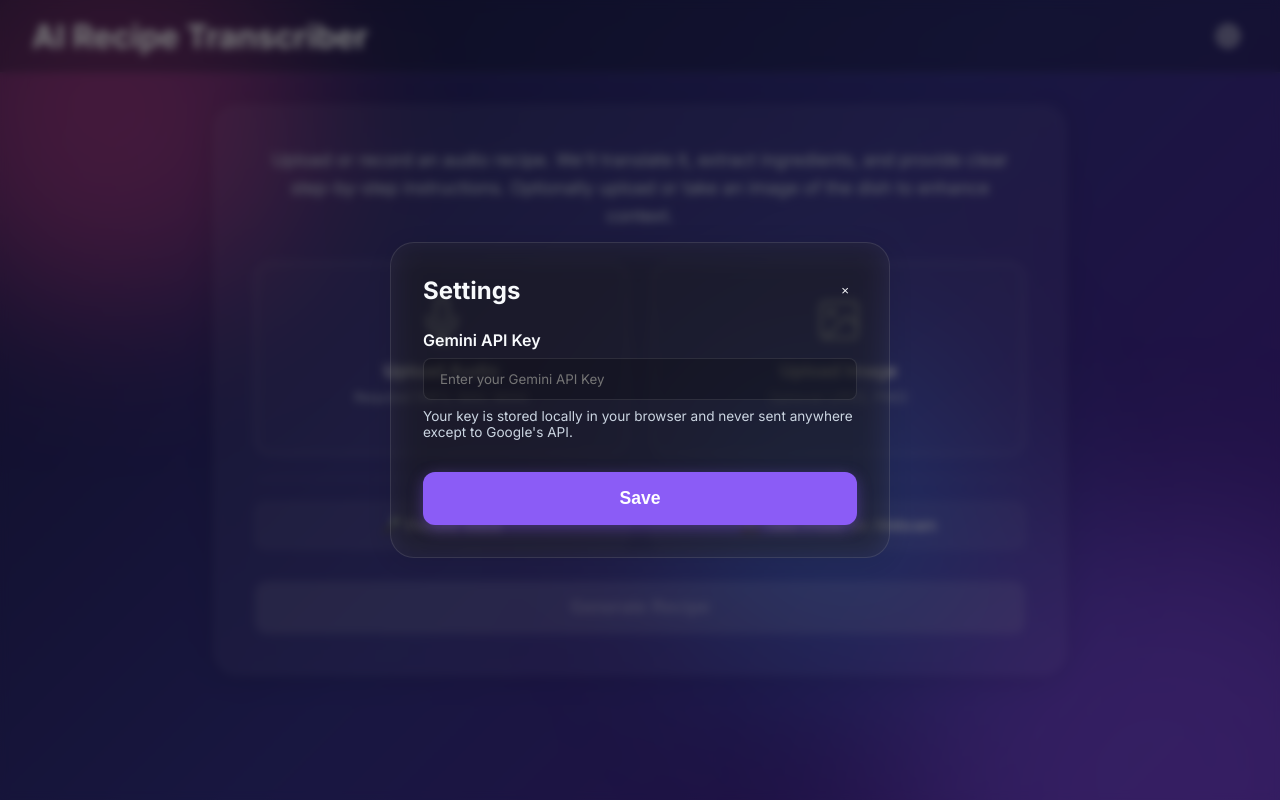
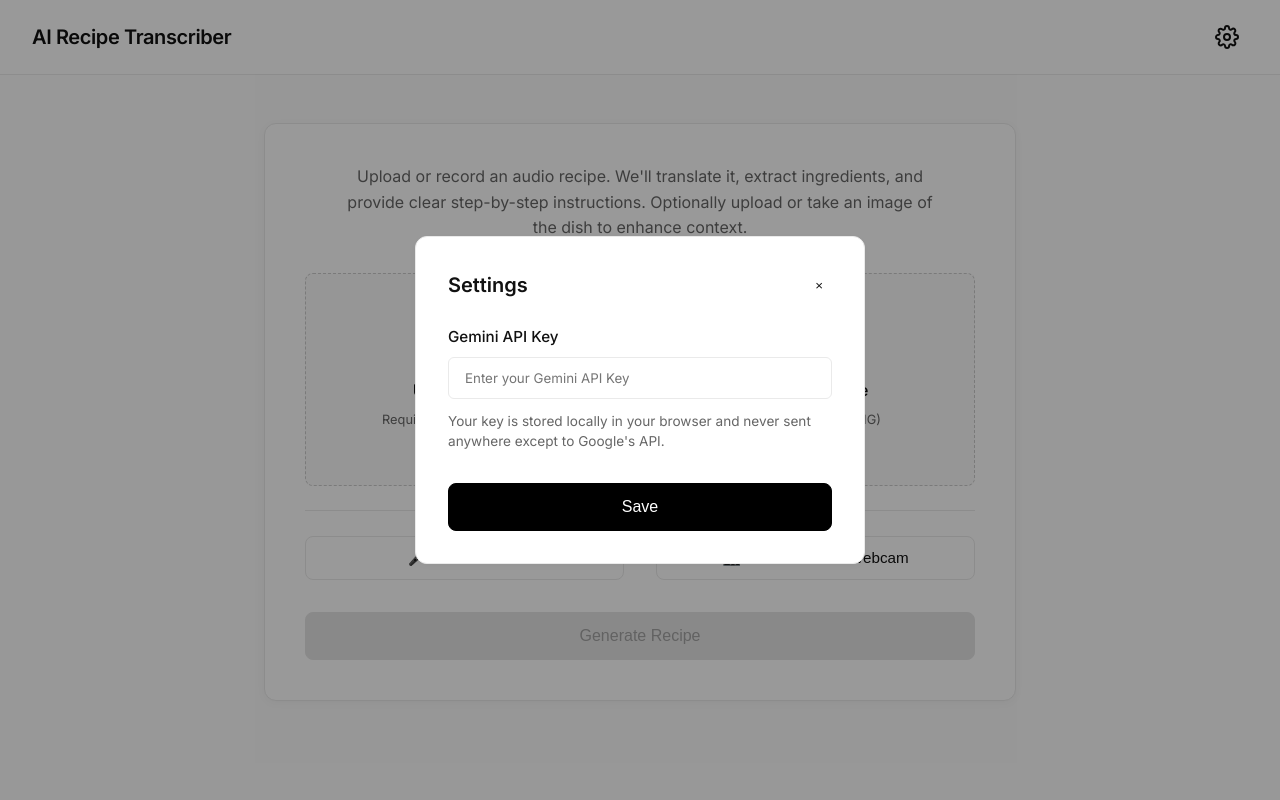
Before and after one commit to hegdekartik/talk2taste, a website built with Vite: page index.html in a window 1280 px wide. Built offline with nearby package versions, Linux system fonts and the light colour scheme.

Commit message:
Update UI to a minimal, clean light theme

```diff
--- a/index.html
+++ b/index.html
@@ -11,11 +11,7 @@
     <link rel="stylesheet" href="style.css">
 </head>
 <body>
-    <div class="background-elements">
-        <div class="blob blob-1"></div>
-        <div class="blob blob-2"></div>
-        <div class="blob blob-3"></div>
-    </div>
+    <!-- Clean background -->
 
     <header class="glass-header">
         <h1>AI Recipe Transcriber</h1>
--- a/style.css
+++ b/style.css
@@ -1,13 +1,11 @@
 :root {
-    --primary: #8b5cf6;
-    --primary-hover: #7c3aed;
-    --bg-gradient-1: #1e1b4b;
-    --bg-gradient-2: #312e81;
-    --bg-gradient-3: #4c1d95;
-    --glass-bg: rgba(255, 255, 255, 0.05);
-    --glass-border: rgba(255, 255, 255, 0.1);
-    --text-primary: #f8fafc;
-    --text-secondary: #cbd5e1;
+    --primary: #000000;
+    --primary-hover: #333333;
+    --bg-color: #fcfcfc;
+    --card-bg: #ffffff;
+    --border-color: #eaeaea;
+    --text-primary: #111111;
+    --text-secondary: #666666;
     --danger: #ef4444;
     --success: #10b981;
 }
@@ -20,70 +18,19 @@
 
 body {
     font-family: 'Inter', -apple-system, BlinkMacSystemFont, sans-serif;
-    background: linear-gradient(135deg, var(--bg-gradient-1), var(--bg-gradient-2), var(--bg-gradient-3));
+    background-color: var(--bg-color);
     color: var(--text-primary);
     min-height: 100vh;
     display: flex;
     flex-direction: column;
     overflow-x: hidden;
+    line-height: 1.5;
 }
 
-/* Background animated blobs */
-.background-elements {
-    position: fixed;
-    top: 0;
-    left: 0;
-    width: 100vw;
-    height: 100vh;
-    z-index: -1;
-    overflow: hidden;
-}
-
-.blob {
-    position: absolute;
-    border-radius: 50%;
-    filter: blur(80px);
-    opacity: 0.5;
-    animation: float 20s infinite ease-in-out alternate;
-}
-
-.blob-1 {
-    width: 400px;
-    height: 400px;
-    background: #ec4899;
-    top: -100px;
-    left: -100px;
-}
-
-.blob-2 {
-    width: 500px;
-    height: 500px;
-    background: #8b5cf6;
-    bottom: -200px;
-    right: -100px;
-    animation-delay: -5s;
-}
-
-.blob-3 {
-    width: 300px;
-    height: 300px;
-    background: #3b82f6;
-    top: 40%;
-    left: 50%;
-    animation-delay: -10s;
-}
-
-@keyframes float {
-    0% { transform: translate(0, 0) scale(1); }
-    100% { transform: translate(50px, 50px) scale(1.1); }
-}
-
-/* Glassmorphism Classes */
+/* Minimal Header */
 .glass-header {
-    background: rgba(15, 23, 42, 0.3);
-    backdrop-filter: blur(12px);
-    -webkit-backdrop-filter: blur(12px);
-    border-bottom: 1px solid var(--glass-border);
+    background: var(--card-bg);
+    border-bottom: 1px solid var(--border-color);
     padding: 1rem 2rem;
     display: flex;
     justify-content: space-between;
@@ -93,23 +40,28 @@ body {
     z-index: 10;
 }
 
-.glass-card {
-    background: var(--glass-bg);
-    backdrop-filter: blur(16px);
-    -webkit-backdrop-filter: blur(16px);
-    border: 1px solid var(--glass-border);
-    border-radius: 24px;
-    box-shadow: 0 4px 30px rgba(0, 0, 0, 0.1);
+.glass-header h1 {
+    font-size: 1.25rem;
+    font-weight: 600;
+    letter-spacing: -0.02em;
 }
 
+/* Container & Cards */
 .container {
-    max-width: 900px;
-    margin: 2rem auto;
+    max-width: 800px;
+    margin: 3rem auto;
     padding: 0 1.5rem;
     width: 100%;
     display: flex;
     flex-direction: column;
     gap: 2rem;
+}
+
+.glass-card {
+    background: var(--card-bg);
+    border: 1px solid var(--border-color);
+    border-radius: 12px;
+    box-shadow: 0 2px 8px rgba(0, 0, 0, 0.04);
 }
 
 .upload-section {
@@ -121,15 +73,17 @@ body {
 
 .description {
     color: var(--text-secondary);
-    font-size: 1.1rem;
+    font-size: 1rem;
     line-height: 1.6;
     text-align: center;
+    max-width: 600px;
+    margin: 0 auto;
 }
 
 .upload-grid {
     display: grid;
     grid-template-columns: 1fr;
-    gap: 1.5rem;
+    gap: 2rem;
 }
 
 @media (min-width: 640px) {
@@ -144,28 +98,32 @@ body {
     gap: 1rem;
 }
 
+/* Drag and Drop Areas */
 .file-drop-area {
     position: relative;
-    border: 2px dashed rgba(255, 255, 255, 0.2);
-    border-radius: 16px;
-    padding: 2rem 1rem;
+    border: 1px dashed #cccccc;
+    border-radius: 8px;
+    padding: 2.5rem 1rem;
     text-align: center;
-    transition: all 0.3s ease;
-    background: rgba(255, 255, 255, 0.02);
+    transition: all 0.2s ease;
+    background: #fafafa;
     cursor: pointer;
     overflow: hidden;
     flex: 1;
+    display: flex;
+    align-items: center;
+    justify-content: center;
 }
 
 .file-drop-area:hover, .file-drop-area.dragover {
     border-color: var(--primary);
-    background: rgba(139, 92, 246, 0.1);
+    background: #f0f0f0;
 }
 
 .file-drop-area.has-file {
     border-style: solid;
     border-color: var(--success);
-    background: rgba(16, 185, 129, 0.1);
+    background: #f0fdf4;
 }
 
 .file-input {
@@ -190,11 +148,11 @@ body {
 
 .drop-content svg {
     margin-bottom: 0.5rem;
-    transition: transform 0.3s ease;
+    color: #999;
+    transition: color 0.2s ease;
 }
 
 .file-drop-area:hover .drop-content svg {
-    transform: translateY(-5px);
     color: var(--primary);
 }
 
@@ -203,14 +161,13 @@ body {
 }
 
 .drop-title {
-    font-weight: 600;
+    font-weight: 500;
     color: var(--text-primary);
-    font-size: 1.1rem;
+    font-size: 1rem;
 }
 
 .drop-desc {
-    font-size: 0.85rem;
-    opacity: 0.8;
+    font-size: 0.8rem;
 }
 
 .file-name {
@@ -232,15 +189,17 @@ body {
     display: flex;
     align-items: center;
     text-align: center;
-    color: rgba(255, 255, 255, 0.4);
-    font-size: 0.8rem;
-    font-weight: 600;
+    color: #aaaaaa;
+    font-size: 0.75rem;
+    font-weight: 500;
+    text-transform: uppercase;
+    letter-spacing: 0.05em;
 }
 
 .divider::before, .divider::after {
     content: '';
     flex: 1;
-    border-bottom: 1px solid rgba(255, 255, 255, 0.1);
+    border-bottom: 1px solid var(--border-color);
 }
 
 .divider span {
@@ -251,44 +210,42 @@ body {
 .primary-btn {
     background: var(--primary);
     color: white;
-    border: none;
-    padding: 1rem 2rem;
-    border-radius: 12px;
-    font-size: 1.1rem;
-    font-weight: 600;
+    border: 1px solid var(--primary);
+    padding: 0.875rem 2rem;
+    border-radius: 8px;
+    font-size: 1rem;
+    font-weight: 500;
     cursor: pointer;
-    transition: all 0.3s ease;
+    transition: all 0.2s ease;
     display: flex;
     justify-content: center;
     align-items: center;
     gap: 0.5rem;
     width: 100%;
-    box-shadow: 0 4px 15px rgba(139, 92, 246, 0.4);
 }
 
 .primary-btn:hover:not(:disabled) {
     background: var(--primary-hover);
-    transform: translateY(-2px);
-    box-shadow: 0 6px 20px rgba(139, 92, 246, 0.6);
+    border-color: var(--primary-hover);
 }
 
 .primary-btn:disabled {
-    background: rgba(255, 255, 255, 0.1);
-    color: rgba(255, 255, 255, 0.3);
+    background: #e5e5e5;
+    border-color: #e5e5e5;
+    color: #a3a3a3;
     cursor: not-allowed;
-    box-shadow: none;
 }
 
 .secondary-btn {
-    background: rgba(255, 255, 255, 0.05);
-    color: white;
-    border: 1px solid rgba(255, 255, 255, 0.1);
-    padding: 0.8rem 1.5rem;
-    border-radius: 10px;
-    font-size: 1rem;
+    background: transparent;
+    color: var(--text-primary);
+    border: 1px solid var(--border-color);
+    padding: 0.75rem 1.5rem;
+    border-radius: 8px;
+    font-size: 0.95rem;
     font-weight: 500;
     cursor: pointer;
-    transition: all 0.3s ease;
+    transition: all 0.2s ease;
     display: flex;
     justify-content: center;
     align-items: center;
@@ -297,53 +254,56 @@ body {
 }
 
 .secondary-btn:hover {
-    background: rgba(255, 255, 255, 0.1);
+    background: #f5f5f5;
+    border-color: #d4d4d4;
 }
 
 .secondary-btn.recording {
     border-color: var(--danger);
-    background: rgba(239, 68, 68, 0.1);
+    color: var(--danger);
+    background: #fef2f2;
 }
 
 .record-dot {
-    width: 12px;
-    height: 12px;
+    width: 10px;
+    height: 10px;
     background-color: var(--danger);
     border-radius: 50%;
     animation: pulse 1.5s infinite;
 }
 
 @keyframes pulse {
-    0% { transform: scale(0.95); box-shadow: 0 0 0 0 rgba(239, 68, 68, 0.7); }
-    70% { transform: scale(1); box-shadow: 0 0 0 10px rgba(239, 68, 68, 0); }
+    0% { transform: scale(0.95); box-shadow: 0 0 0 0 rgba(239, 68, 68, 0.4); }
+    70% { transform: scale(1); box-shadow: 0 0 0 8px rgba(239, 68, 68, 0); }
     100% { transform: scale(0.95); box-shadow: 0 0 0 0 rgba(239, 68, 68, 0); }
 }
 
 .icon-btn {
     background: transparent;
-    border: none;
+    border: 1px solid transparent;
     color: var(--text-primary);
     cursor: pointer;
     padding: 0.5rem;
-    border-radius: 50%;
+    border-radius: 6px;
     display: flex;
     align-items: center;
     justify-content: center;
-    transition: background 0.3s ease;
+    transition: all 0.2s ease;
 }
 
 .icon-btn:hover {
-    background: rgba(255, 255, 255, 0.1);
+    background: #f5f5f5;
+    border-color: var(--border-color);
 }
 
 /* Loader */
 .loader {
-    width: 20px;
-    height: 20px;
-    border: 3px solid rgba(255, 255, 255, 0.3);
+    width: 18px;
+    height: 18px;
+    border: 2px solid #a3a3a3;
     border-radius: 50%;
-    border-top-color: white;
-    animation: spin 1s ease-in-out infinite;
+    border-top-color: #fff;
+    animation: spin 0.8s linear infinite;
 }
 
 @keyframes spin {
@@ -356,22 +316,16 @@ body {
 
 /* Result Section */
 .result-section {
-    padding: 2.5rem;
-    animation: slideUp 0.5s ease-out forwards;
-}
-
-@keyframes slideUp {
-    from { opacity: 0; transform: translateY(20px); }
-    to { opacity: 1; transform: translateY(0); }
+    padding: 3rem 2.5rem;
+    animation: fadeIn 0.4s ease-out forwards;
 }
 
 .result-section h2 {
-    font-size: 2rem;
+    font-size: 1.5rem;
     margin-bottom: 2rem;
-    text-align: center;
-    background: linear-gradient(to right, #fff, #cbd5e1);
-    -webkit-background-clip: text;
-    -webkit-text-fill-color: transparent;
+    font-weight: 600;
+    color: var(--text-primary);
+    letter-spacing: -0.02em;
 }
 
 .recipe-content {
@@ -387,22 +341,22 @@ body {
 }
 
 .ingredients-list, .instructions-list {
-    background: rgba(0, 0, 0, 0.2);
-    border-radius: 16px;
+    background: #fafafa;
+    border: 1px solid var(--border-color);
+    border-radius: 8px;
     padding: 1.5rem;
 }
 
 .ingredients-list h3, .instructions-list h3 {
     margin-bottom: 1rem;
-    color: var(--primary);
-    border-bottom: 1px solid rgba(255, 255, 255, 0.1);
-    padding-bottom: 0.5rem;
+    font-size: 1.1rem;
+    font-weight: 600;
+    color: var(--text-primary);
 }
 
 .ingredients-list ul, .instructions-list ol {
-    padding-left: 1.5rem;
+    padding-left: 1.25rem;
     color: var(--text-secondary);
-    line-height: 1.6;
 }
 
 .ingredients-list li, .instructions-list li {
@@ -410,23 +364,34 @@ body {
 }
 
 .raw-output {
-    margin-top: 2rem;
-    padding: 1.5rem;
-    background: rgba(0, 0, 0, 0.2);
-    border-radius: 16px;
-    color: var(--text-secondary);
-    line-height: 1.6;
+    margin-top: 1rem;
+    color: var(--text-primary);
 }
 
 .raw-output h1, .raw-output h2, .raw-output h3 {
-    color: var(--text-primary);
-    margin-top: 1rem;
-    margin-bottom: 0.5rem;
+    font-weight: 600;
+    margin-top: 1.5rem;
+    margin-bottom: 0.75rem;
+    letter-spacing: -0.01em;
+}
+
+.raw-output h1 { font-size: 1.5rem; }
+.raw-output h2 { font-size: 1.25rem; }
+.raw-output h3 { font-size: 1.1rem; }
+
+.raw-output p {
+    margin-bottom: 1rem;
+    color: var(--text-secondary);
 }
 
 .raw-output ul, .raw-output ol {
     padding-left: 1.5rem;
-    margin-bottom: 1rem;
+    margin-bottom: 1.5rem;
+    color: var(--text-secondary);
+}
+
+.raw-output li {
+    margin-bottom: 0.25rem;
 }
 
 /* Modals */
@@ -436,13 +401,12 @@ body {
     left: 0;
     width: 100vw;
     height: 100vh;
-    background: rgba(0, 0, 0, 0.5);
-    backdrop-filter: blur(4px);
+    background: rgba(0, 0, 0, 0.4);
     display: flex;
     justify-content: center;
     align-items: center;
     z-index: 100;
-    animation: fadeIn 0.3s ease;
+    animation: fadeIn 0.2s ease;
 }
 
 @keyframes fadeIn {
@@ -452,7 +416,7 @@ body {
 
 .modal-content {
     width: 90%;
-    max-width: 500px;
+    max-width: 450px;
     padding: 2rem;
     display: flex;
     flex-direction: column;
@@ -469,6 +433,11 @@ body {
     margin-bottom: 1.5rem;
 }
 
+.modal-header h2 {
+    font-size: 1.25rem;
+    font-weight: 600;
+}
+
 .form-group {
     display: flex;
     flex-direction: column;
@@ -476,27 +445,30 @@ body {
 }
 
 .form-group label {
-    font-weight: 600;
+    font-weight: 500;
+    font-size: 0.95rem;
 }
 
 .form-group input {
-    background: rgba(0, 0, 0, 0.2);
-    border: 1px solid var(--glass-border);
+    background: #ffffff;
+    border: 1px solid var(--border-color);
     padding: 0.75rem 1rem;
-    border-radius: 8px;
-    color: white;
+    border-radius: 6px;
+    color: var(--text-primary);
     font-family: inherit;
     outline: none;
-    transition: border-color 0.3s ease;
+    transition: border-color 0.2s ease, box-shadow 0.2s ease;
 }
 
 .form-group input:focus {
     border-color: var(--primary);
+    box-shadow: 0 0 0 3px rgba(0, 0, 0, 0.05);
 }
 
 .help-text {
     font-size: 0.85rem;
     color: var(--text-secondary);
+    margin-top: 0.25rem;
 }
 
 .modal-footer {
@@ -507,30 +479,31 @@ body {
 
 video#webcamVideo {
     width: 100%;
-    border-radius: 12px;
-    background: #000;
+    border-radius: 8px;
+    background: #f5f5f5;
     aspect-ratio: 4/3;
     object-fit: cover;
+    border: 1px solid var(--border-color);
 }
 
-/* Utility to hide elements on mobile if needed, though we show them universally here for responsive layout */
+/* Utility to hide elements on mobile if needed */
 @media (hover: none) and (pointer: coarse) {
     .desktop-only {
         display: none !important;
     }
 }
 
-/* Custom Scrollbar */
+/* Custom Minimal Scrollbar */
 ::-webkit-scrollbar {
-    width: 8px;
+    width: 6px;
 }
 ::-webkit-scrollbar-track {
-    background: var(--bg-gradient-1);
+    background: transparent;
 }
 ::-webkit-scrollbar-thumb {
-    background: var(--primary);
-    border-radius: 4px;
+    background: #e5e5e5;
+    border-radius: 3px;
 }
 ::-webkit-scrollbar-thumb:hover {
-    background: var(--primary-hover);
+    background: #cccccc;
 }
```
